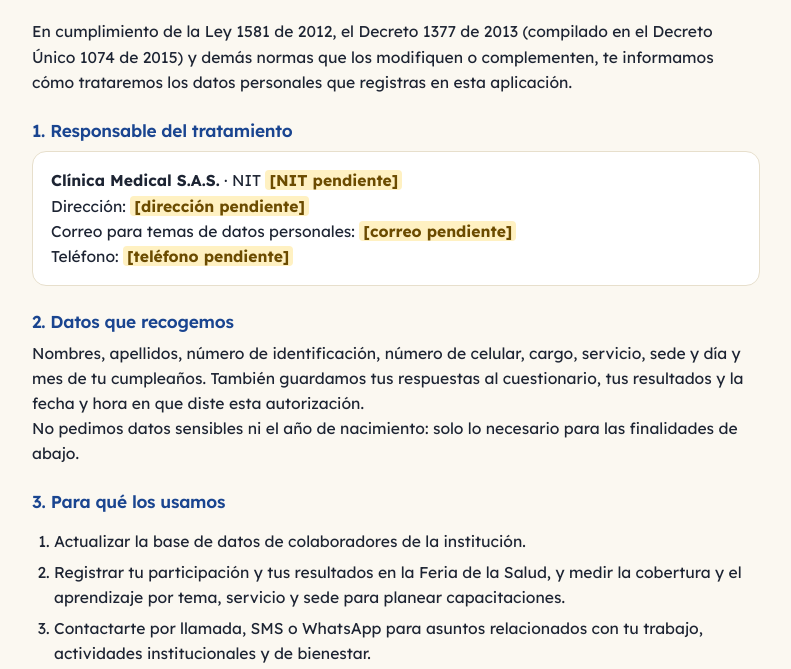
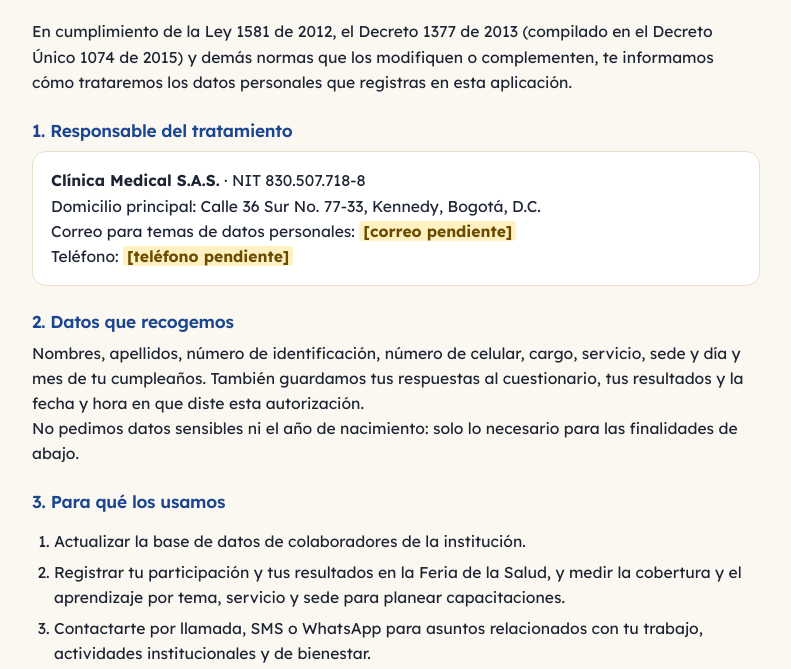
Before and after one commit to ingenieroindustrial/cuestionario-feria-salud, a website: page public/privacidad.html in a window 1280 px wide. Shown: the part 118-787 px from the top of the page, without its empty margins (244-1035 px from the left). Drawn offline with Linux system fonts and the light colour scheme.

Commit message:
Aviso de privacidad: NIT y domicilio de la clínica
Co-Authored-By: Claude Opus 5.5 <noreply@anthropic.com>
Claude-Session: https://claude.ai/code/session_01EKN41g2yWDbwrWk27Gmpzv

```diff
--- a/public/privacidad.html
+++ b/public/privacidad.html
@@ -36,8 +36,8 @@
 
   <h2>1. Responsable del tratamiento</h2>
   <div class="caja">
-    <p><b>Clínica Medical S.A.S.</b> · NIT <mark class="pendiente">[NIT pendiente]</mark><br>
-    Dirección: <mark class="pendiente">[dirección pendiente]</mark><br>
+    <p><b>Clínica Medical S.A.S.</b> · NIT 830.507.718-8<br>
+    Domicilio principal: Calle 36 Sur No. 77-33, Kennedy, Bogotá, D.C.<br>
     Correo para temas de datos personales: <mark class="pendiente">[correo pendiente]</mark><br>
     Teléfono: <mark class="pendiente">[teléfono pendiente]</mark></p>
   </div>
```
Also changed, not shown: README.md.
